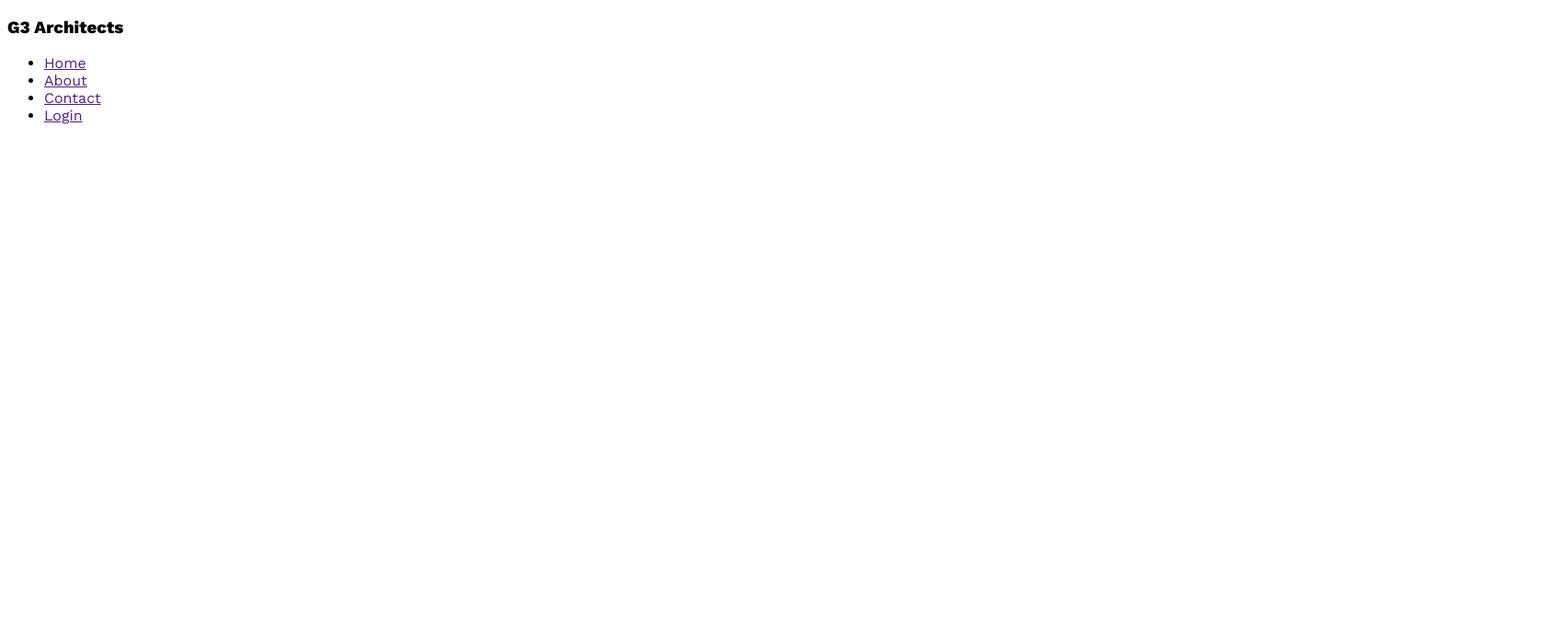
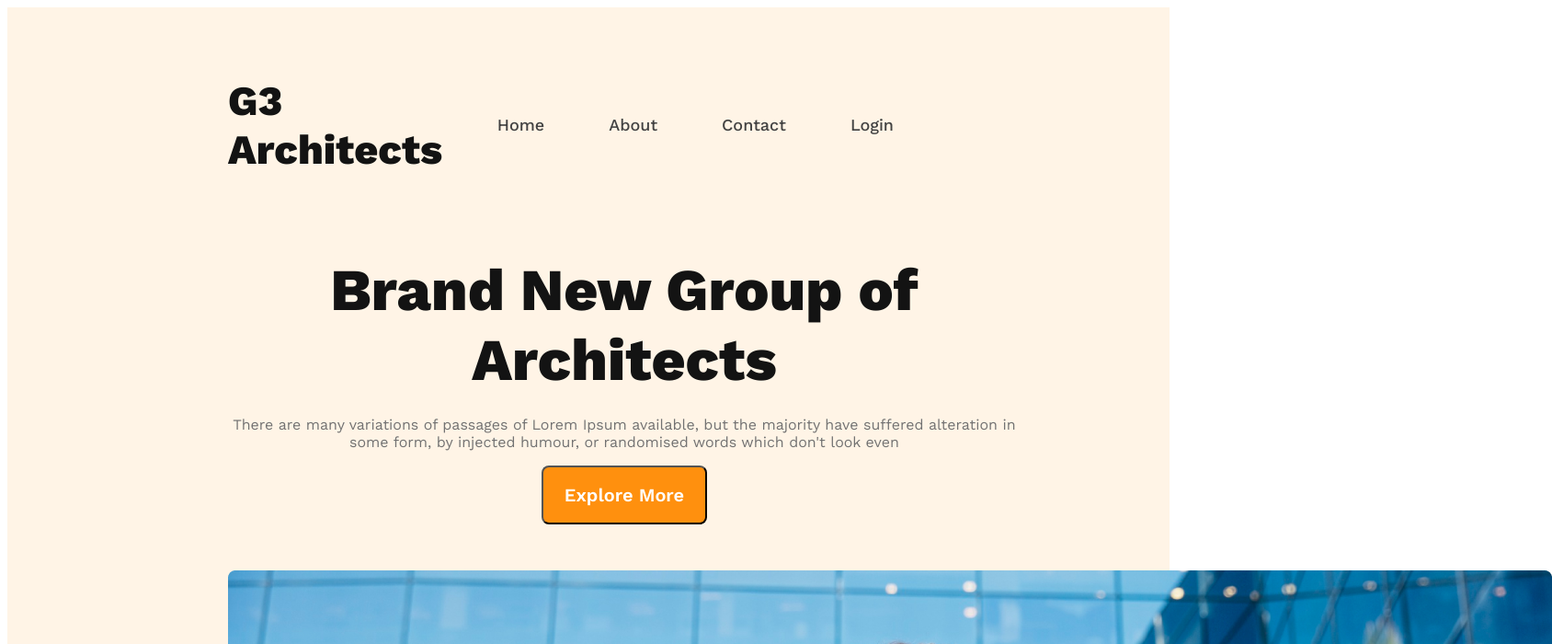
Before and after one commit to Joy1112233/g3-architek-website, a plain HTML site: page index.html in a window 1280 px wide. Shown: the top 700 px of the page at 92% size, 1688 px wide, since content can reach past the window. Drawn offline with nearby package versions, Linux system fonts and the light colour scheme.

Commit message:
banner section done

```diff
--- a/index.html
+++ b/index.html
@@ -11,7 +11,7 @@
     <header>
 
         <nav>
-            <h3>G3 Architects</h3>
+            <h3 class="nav-header">G3 Architects</h3>
 
             <ul>
               <li><a href="">Home</a></li>
@@ -20,6 +20,20 @@
               <li><a href="">Login</a></li>
             </ul>
         </nav>
+
+        <div class="banner">
+            <div class="banner-content">
+                <h1 class="banner-title">Brand New Group of Architects </h1>
+
+            <p class="banner-text">There are many variations of passages of Lorem Ipsum available, but the majority have suffered alteration in some form, by injected humour, or randomised words which don't look even</p>
+
+            <button class="primary-button">Explore More</button>
+
+            </div>
+            <img class="banner-img" src="images/banner.png" alt="">
+
+
+        </div>
 
     </header>
 
--- a/styele.css
+++ b/styele.css
@@ -1,7 +1,110 @@
 /* work sence font from google */
 @import url('https://fonts.googleapis.com/css2?family=Open+Sans:wght@400;700;800&family=Work+Sans:wght@400;500;600;800&display=swap');
 
-*{
+* {
     font-family: 'Open Sans', sans-serif;
     font-family: 'Work Sans', sans-serif;
 }
+
+/* Header Style */
+
+header {
+
+    background: rgba(255, 144, 14, 0.10);
+    padding: 30px 240px;
+}
+
+nav {
+
+    display: flex;
+    align-items: center;
+    justify-content: space-between;
+}
+
+nav ul {
+
+    display: flex;
+
+}
+
+ul a:hover{
+
+    color: #3c71f5;
+    background-color: black;
+
+
+}
+
+nav li {
+    list-style: none;
+    margin-right: 50px;
+
+
+}
+
+.nav-header {
+
+    color: #131313;
+    font-size: 45px;
+    font-style: normal;
+    font-weight: 700;
+    line-height: normal;
+}
+
+li a {
+
+    text-decoration: none;
+    color: #424242;
+    font-size: 18px;
+    font-style: normal;
+    font-weight: 500;
+    line-height: 26px;
+    padding: 10px;
+    padding: 10px;
+
+}
+
+.banner-content {
+    width: 862px;
+    margin: 0 auto;
+    text-align: center;
+
+}
+
+.banner-title {
+    color: #131313;
+    text-align: center;
+    font-size: 64px;
+    font-style: normal;
+    font-weight: 700;
+    line-height: normal;
+}
+
+.banner-text {
+
+    color: #727272;
+    text-align: center;
+    font-size: 16px;
+    font-style: normal;
+    font-weight: 400;
+    margin-top: -20px;
+}
+
+.primary-button {
+
+    width: 180px;
+    height: 64px;
+    background-color: #FF900E;
+    border-radius: 8px;
+    color: #FFF;
+    font-size: 20px;
+    font-style: normal;
+    font-weight: 600;
+    margin-bottom: 50px;
+}
+
+.banner-img {
+    width: 1440px;
+    height: 700px;
+
+}
```
